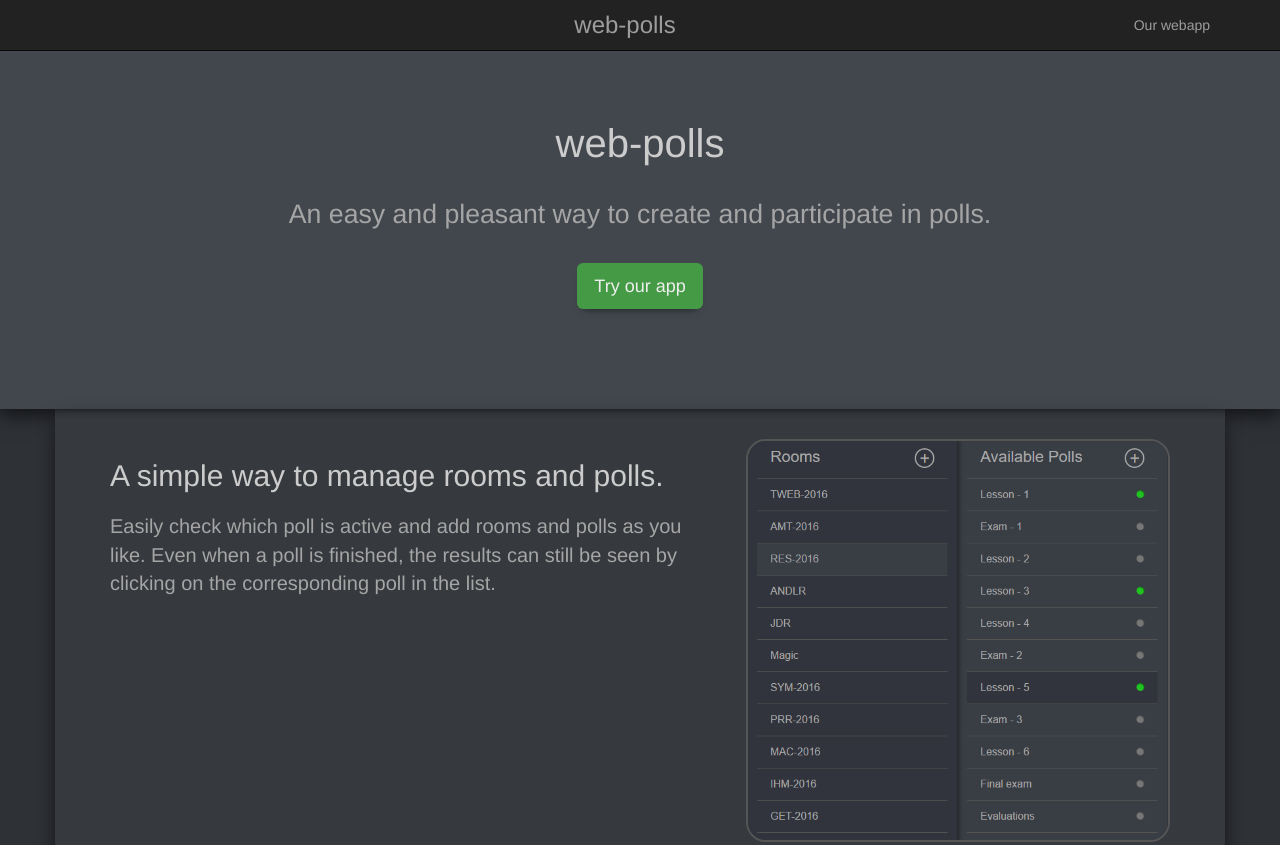
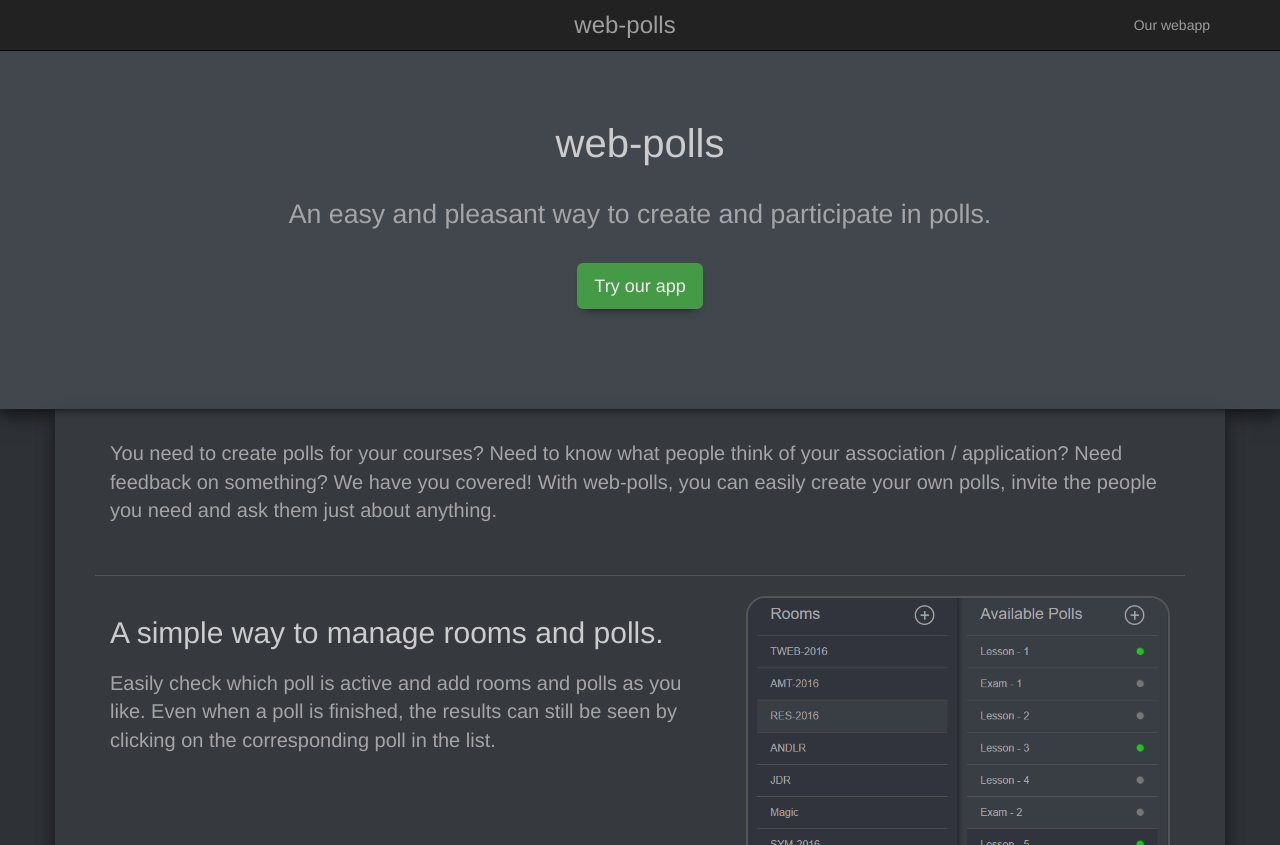
Before and after one commit to BenjaminSchubert/web-polls, a plain HTML site: page index.html in a window 1280 px wide. Shown: the top 845 px of the page. Drawn offline with Linux system fonts and the light colour scheme.

Commit message:
Adding more detailed description

```diff
--- a/assets/css/index.css
+++ b/assets/css/index.css
@@ -68,6 +68,10 @@ h1, h2 {
     margin: 30px 0px;
 }
 
+#full-description {
+	padding: 0px 25px;
+}
+
 .feature-container {
     margin-left: 10px;
     margin-right: 10px;
--- a/index.html
+++ b/index.html
@@ -32,6 +32,12 @@
 </div>
 
 <div id="container" class="container">
+	<div id="full-description" class="row-feature-container">
+		You need to create polls for your courses? Need to know what people think of your association /
+		application? Need feedback on something? We have you covered! With web-polls, you can easily
+		create your own polls, invite the people you need and ask them just about anything.
+	</div>
+
     <div class="row feature-container">
 		<div class="col-xs-7">
 			<h2 class="major">A simple way to manage rooms and polls.</h2>
```
